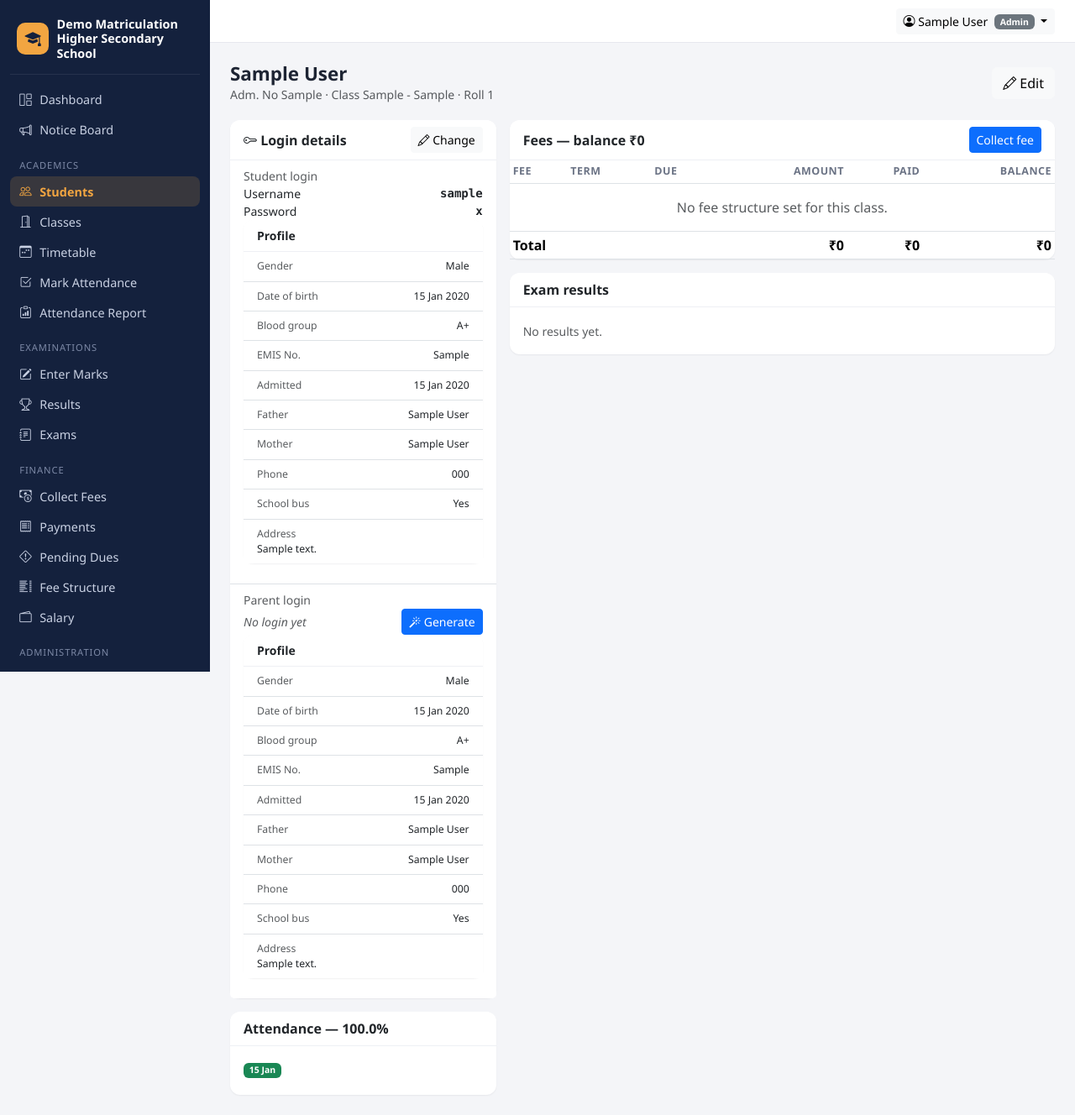
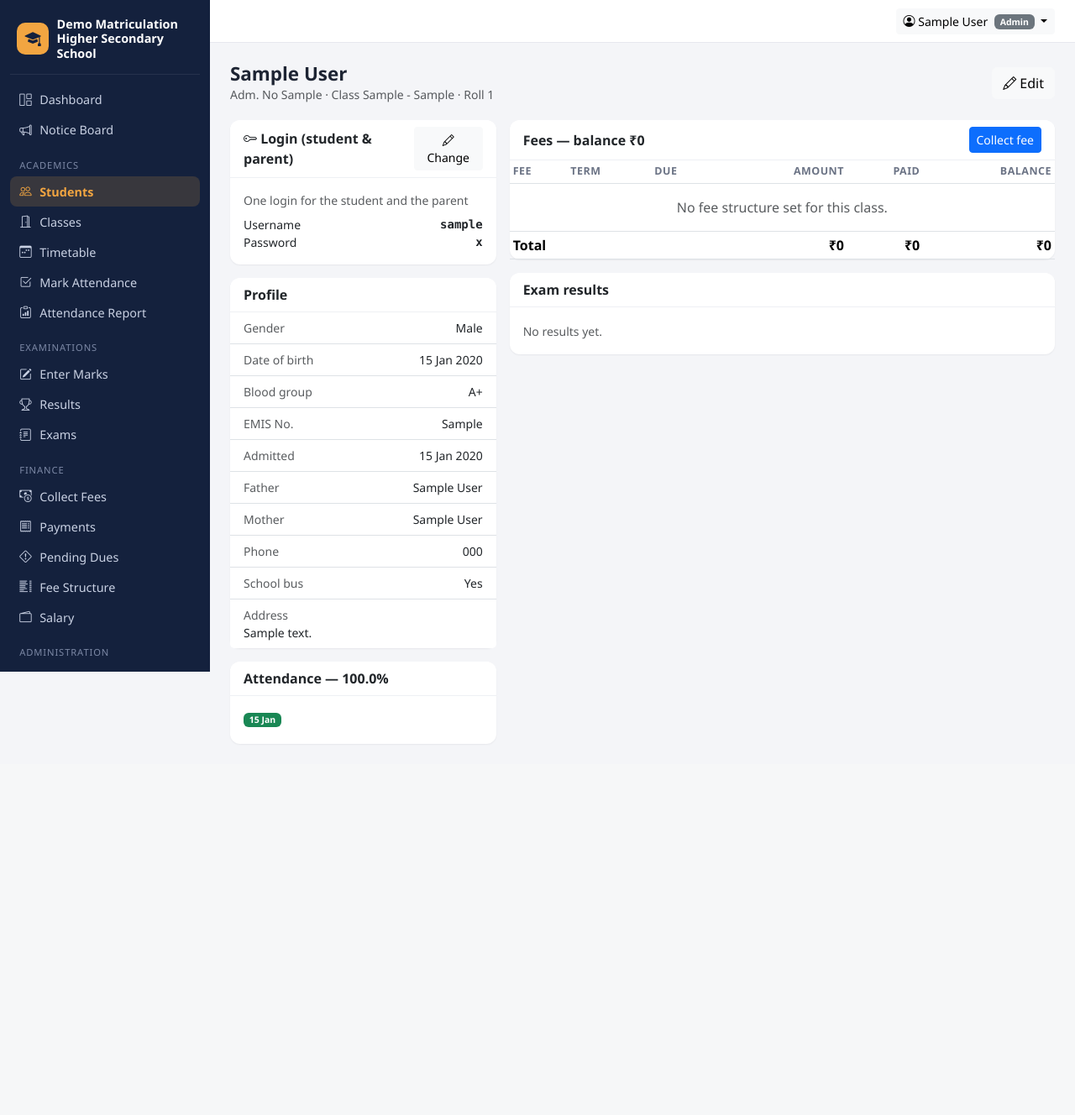
Before and after one commit to techumwindia/School-Enterprise-Resource-Planning-Automation., a Django app: page /students/1/ in a window 1280 px wide. Shown: the whole page at 84% size. After the commit the page ends 887 px from the top, so only its background shows below. Run offline with Django 5.2, Linux system fonts and the light colour scheme; a user stored in the database is signed in; tables that the repository leaves empty hold one stand-in row (values such as "Sample post"); some libraries are stand-ins or nearby versions.

Commit message:
One login per student, shared by student and parent
- Admission creates a single login (username = admission no, random password);
  no separate parent account.
- Student form has one Username/Password pair under 'Login (student & parent)'.
- 'Create missing logins' and the profile Generate button create only this login
  (100 students per click).
- Fix student profile layout: the Profile card had ended up inside the
  admin-only login box (shown twice to admin, hidden from teachers/accountants).
  Added a test so every role sees the Profile card exactly once.

Co-Authored-By: Claude Opus 5.5 <noreply@anthropic.com>
Claude-Session: https://claude.ai/code/session_01AzHkrm5jZAGNxCthTWjePP

```diff
--- a/accounts/management/commands/seed_demo.py
+++ b/accounts/management/commands/seed_demo.py
@@ -201,13 +201,12 @@ class Command(BaseCommand):
         staff[0].save()
         stu = students[-12]  # first student of class 10
         stu.user = self._user("student1", "student123", Role.STUDENT, stu.first_name, stu.last_name)
-        stu.parent_user = self._user("parent1", "parent123", Role.PARENT, stu.father_name, "")
         stu.save()
 
         self.stdout.write(self.style.SUCCESS(
             f"Demo data loaded: {len(classes)} classes, {len(students)} students, {len(staff) + 1} staff.\n"
             "Logins: admin/admin123 · teacher1/teacher123 · accountant/accounts123 · "
-            "student1/student123 · parent1/parent123"))
+            "student1/student123 (student & parent)"))
 
     def _user(self, username, password, role, first, last, superuser=False):
         u, _ = User.objects.get_or_create(username=username, defaults={"first_name": first, "last_name": last})
--- a/students/views.py
+++ b/students/views.py
@@ -6,7 +6,6 @@ from django.contrib.auth.validators import UnicodeUsernameValidator
 from django.core.exceptions import PermissionDenied
 from django.contrib import messages
 from django.contrib.auth.decorators import login_required
-from django.db.models import Q
 from django.http import HttpResponse
 from django.shortcuts import get_object_or_404, redirect, render
 from django.urls import reverse
@@ -24,15 +23,12 @@ from .models import Student
 
 
 class StudentForm(forms.ModelForm):
-    """Student details plus the student's and parent's login (username + password)."""
-    student_username = forms.CharField(required=False, max_length=150, validators=[UnicodeUsernameValidator()],
-                                       help_text="Leave blank if the student doesn't need a login.")
-    student_password = forms.CharField(required=False, max_length=128,
-                                       help_text="Type a new password to set or change it.")
-    parent_username = forms.CharField(required=False, max_length=150, validators=[UnicodeUsernameValidator()],
-                                      help_text="Use the same parent username for brothers/sisters.")
-    parent_password = forms.CharField(required=False, max_length=128,
-                                      help_text="Type a new password to set or change it.")
+    """Student details plus one login shared by the student and the parent."""
+    login_username = forms.CharField(label="Username", required=False, max_length=150,
+                                     validators=[UnicodeUsernameValidator()],
+                                     help_text="Used by both the student and the parent.")
+    login_password = forms.CharField(label="Password", required=False, max_length=128,
+                                     help_text="Type a new password to set or change it.")
 
     class Meta:
         model = Student
@@ -41,87 +37,59 @@ class StudentForm(forms.ModelForm):
 
     def __init__(self, *args, **kwargs):
         super().__init__(*args, **kwargs)
-        self.fields["student_username"].section = "Login details"
+        self.fields["login_username"].section = "Login (student & parent)"
         s = self.instance
         if not s.pk:  # new admission: blank fields are generated automatically
-            self.fields["student_username"].help_text = "Leave blank to use the admission number."
-            self.fields["parent_username"].help_text = ("Leave blank to use the parent's phone number "
-                                                        "(links brothers/sisters automatically).")
-            self.fields["student_password"].help_text = self.fields["parent_password"].help_text = \
-                "Leave blank to generate a password."
-        for prefix, user in (("student", s.user if s.pk else None), ("parent", s.parent_user if s.pk else None)):
-            if user:
-                self.fields[f"{prefix}_username"].initial = user.username
-                self.fields[f"{prefix}_password"].initial = user.profile.issued_password
-
-    def _check(self, prefix, current, role):
-        username = self.cleaned_data.get(f"{prefix}_username", "").strip()
-        password = self.cleaned_data.get(f"{prefix}_password", "")
-        if not username:
-            return
-        other = User.objects.filter(username__iexact=username).exclude(pk=getattr(current, "pk", None)).first()
-        if other:
-            if role == Role.PARENT and user_role(other) == Role.PARENT:
-                return  # existing parent login (sibling) – just link it
-            self.add_error(f"{prefix}_username", "This username is already used by someone else.")
-            return
-        if password and len(password) < 4:
-            self.add_error(f"{prefix}_password", "Use at least 4 characters.")
+            self.fields["login_username"].help_text = "Leave blank to use the admission number."
+            self.fields["login_password"].help_text = "Leave blank to generate a password."
+        elif s.user:
+            self.fields["login_username"].initial = s.user.username
+            self.fields["login_password"].initial = s.user.profile.issued_password
+        else:
+            self.fields["login_username"].help_text = "No login yet. Enter a username, or leave blank."
 
     def clean(self):
         data = super().clean()
-        su = data.get("student_username", "").strip().lower()
-        pu = data.get("parent_username", "").strip().lower()
-        if su and su == pu:
-            self.add_error("parent_username", "Student and parent need different usernames.")
-        s = self.instance
-        self._check("student", s.user if s.pk else None, Role.STUDENT)
-        self._check("parent", s.parent_user if s.pk else None, Role.PARENT)
+        username = data.get("login_username", "").strip()
+        password = data.get("login_password", "")
+        current = self.instance.user if self.instance.pk else None
+        if username and User.objects.filter(username__iexact=username).exclude(
+                pk=getattr(current, "pk", None)).exists():
+            self.add_error("login_username", "This username is already used by someone else.")
+        if password and len(password) < 4:
+            self.add_error("login_password", "Use at least 4 characters.")
         return data
 
-    def _login(self, prefix, current, role, first, last):
-        """Create, rename, re-link or update the login for this student or parent."""
-        username = self.cleaned_data.get(f"{prefix}_username", "").strip()
-        password = self.cleaned_data.get(f"{prefix}_password", "")
-        if not username:
-            return None  # login unlinked from this student (the account itself is kept)
+    def save(self, commit=True):
+        is_new = not self.instance.pk
+        current = self.instance.user if self.instance.pk else None
+        student = super().save(commit=False)
+        username = self.cleaned_data.get("login_username", "").strip()
+        password = self.cleaned_data.get("login_password", "")
 
-        same_name = User.objects.filter(username__iexact=username).first()
-        if same_name:
-            user = same_name  # this student's own login, or a sibling's parent login
-        elif current and not (role == Role.PARENT and current.children.exclude(pk=self.instance.pk).exists()):
-            user = current    # rename this login
-        else:
-            user = User(first_name=first, last_name=last)  # new login (or this child gets its own parent login)
-        user.username = username
+        if username:
+            user = current or User(first_name=student.first_name[:150], last_name=student.last_name[:150])
+            user.username = username
+            if not user.pk:
+                password = password or generate_password()
+                user.set_password(password)
+            elif password and password != user.profile.issued_password:
+                user.set_password(password)
+            user.save()
+            profile = user.profile
+            profile.role = Role.STUDENT
+            if password:
+                profile.issued_password = password
+            profile.save()
+            student.user = user
+        elif not is_new:
+            student.user = None  # login removed from this student (the account itself is kept)
 
-        if not user.pk:
-            password = password or generate_password()
-            user.set_password(password)
-        elif password and password != user.profile.issued_password:
-            user.set_password(password)
-        user.save()
-        profile = user.profile
-        profile.role = role
-        if password:
-            profile.issued_password = password
-        profile.save()
-        return user
-
-    def save(self, commit=True):
-        s = self.instance
-        self._is_new = not s.pk
-        before_student = s.user if s.pk else None
-        before_parent = s.parent_user if s.pk else None
-        student = super().save(commit=False)
-        student.user = self._login("student", before_student, Role.STUDENT, student.first_name, student.last_name)
-        parent_name = student.father_name or student.mother_name or f"Parent of {student.first_name}"
-        student.parent_user = self._login("parent", before_parent, Role.PARENT, parent_name, "")
         if commit:
             student.save()
             self.save_m2m()
-            if self._is_new:
-                ensure_logins(student)  # fill in any login left blank on a new admission
+            if is_new and not student.user_id:
+                ensure_logins(student)  # username left blank on a new admission -> generate it
         return student
 
 
@@ -145,13 +113,13 @@ StudentViews = make_crud(
 StudentViews[0].allowed_roles = STAFF_ROLES
 StudentViews[0].header_actions = (
     ("Create missing logins", "students:generate_logins", "bi-key",
-     "Create usernames and passwords for every active student and parent that doesn't have one yet?"),
+     "Create a username and password for every active student that doesn't have one yet?"),
 )
 
 
 def _after_admission(self):
     messages.success(self.request, f"Admission saved for {self.object.full_name}. "
-                                   "Student and parent logins are shown below.")
+                                   "The login for the student and parent is shown below.")
     return reverse("students:detail", args=[self.object.pk])
 
 
@@ -169,8 +137,7 @@ def can_view_student(user, student):
 
 @login_required
 def student_detail(request, pk):
-    student = get_object_or_404(Student.objects.select_related(
-        "classroom", "user__profile", "parent_user__profile"), pk=pk)
+    student = get_object_or_404(Student.objects.select_related("classroom", "user__profile"), pk=pk)
     if not can_view_student(request.user, student):
         raise PermissionDenied
     role = user_role(request.user)
@@ -180,7 +147,7 @@ def student_detail(request, pk):
     att = student.attendance.all()
     return render(request, "students/detail.html", {
         "s": student,
-        "logins": [("Student login", student.user), ("Parent login", student.parent_user)],
+        "login": student.user,
         "attendance_pct": attendance_percent(att),
         "recent_attendance": att[:30],
         "ledger": fee_ledger(student),
@@ -196,25 +163,21 @@ def generate_logins(request):
         return redirect("students:student_list")
     pk = request.POST.get("student")
     qs = Student.objects.filter(pk=pk) if pk else Student.objects.filter(is_active=True)
-    qs = qs.filter(Q(user__isnull=True) | Q(parent_user__isnull=True)).order_by("pk")
-    batch_size = 50  # password hashing is deliberately slow; keep each click well under the server timeout
-    students = parents = 0
+    qs = qs.filter(user__isnull=True).order_by("pk")
+    batch_size = 100  # password hashing is deliberately slow; keep each click well under the server timeout
+    made = 0
     for s in qs[:batch_size]:
-        made = ensure_logins(s)
-        students += "student" in made
-        parents += "parent" in made
+        made += bool(ensure_logins(s))
     if pk:
-        messages.success(request, "Logins created." if students or parents else "This student already has logins.")
+        messages.success(request, "Login created." if made else "This student already has a login.")
         return redirect("students:detail", pk=pk)
     remaining = qs.count()
-    msg = (f"Created {students} student logins and {parents} parent logins "
-           "(brothers/sisters with the same phone share one parent login). ")
     if remaining:
-        messages.warning(request, msg + f"{remaining} students still need logins — click "
-                                        "“Create missing logins” again to continue.")
+        messages.warning(request, f"Created {made} logins. {remaining} students still need one — click "
+                                  "“Create missing logins” again to continue.")
     else:
-        messages.success(request, msg + "All students now have logins. "
-                                        "Open a student's profile to see the username and password.")
+        messages.success(request, f"Created {made} logins. Every student now has a login "
+                                  "(shared by student and parent). Open a profile to see it.")
     return redirect("students:student_list")
 
 
--- a/templates/students/detail.html
+++ b/templates/students/detail.html
@@ -15,25 +15,26 @@
     {% if user_role == 'admin' %}
     <div class="card mb-3">
       <div class="card-header d-flex justify-content-between align-items-center">
-        <span><i class="bi bi-key"></i> Login details</span>
+        <span><i class="bi bi-key"></i> Login (student &amp; parent)</span>
         <a class="btn btn-sm btn-light" href="{% url 'students:student_edit' s.pk %}"><i class="bi bi-pencil"></i> Change</a>
       </div>
-      <ul class="list-group list-group-flush small">
-        {% for label, u in logins %}
-        <li class="list-group-item">
-          <div class="text-muted">{{ label }}</div>
-          {% if u %}
-            <div class="d-flex justify-content-between"><span>Username</span><strong class="font-monospace">{{ u.username }}</strong></div>
+      <div class="card-body small">
+        <div class="text-muted mb-2">One login for the student and the parent</div>
+        {% if login %}
+          <div class="d-flex justify-content-between"><span>Username</span><strong class="font-monospace">{{ login.username }}</strong></div>
           <div class="d-flex justify-content-between"><span>Password</span>
-              {% if u.profile.issued_password %}<strong class="font-monospace">{{ u.profile.issued_password }}</strong>
+            {% if login.profile.issued_password %}<strong class="font-monospace">{{ login.profile.issued_password }}</strong>
             {% else %}<span class="text-muted fst-italic">changed by user — set a new one in Edit</span>{% endif %}</div>
-            {% if not u.is_active %}<div class="text-danger">Login disabled</div>{% endif %}
+          {% if not login.is_active %}<div class="text-danger">Login disabled</div>{% endif %}
         {% else %}
           <form method="post" action="{% url 'students:generate_logins' %}" class="d-flex justify-content-between align-items-center">
             {% csrf_token %}<input type="hidden" name="student" value="{{ s.pk }}">
             <span class="text-muted fst-italic">No login yet</span>
             <button class="btn btn-sm btn-primary"><i class="bi bi-magic"></i> Generate</button>
           </form>
+        {% endif %}
+      </div>
+    </div>
     {% endif %}
     <div class="card mb-3">
       <div class="card-header">Profile</div>
@@ -50,11 +51,6 @@
         <li class="list-group-item"><span class="text-muted">Address</span><br>{{ s.address|default:"—"|linebreaksbr }}</li>
       </ul>
     </div>
-        </li>
-        {% endfor %}
-      </ul>
-    </div>
-    {% endif %}
     <div class="card">
       <div class="card-header">Attendance — {% if attendance_pct is not None %}{{ attendance_pct }}%{% else %}no records{% endif %}</div>
       <div class="card-body small">
```
Also changed, not shown: accounts/tests.py (+67 -95 lines), students/logins.py (+21 -45 lines), README.md, 1 other file. Lines whose indentation alone changed are shown as unchanged.
